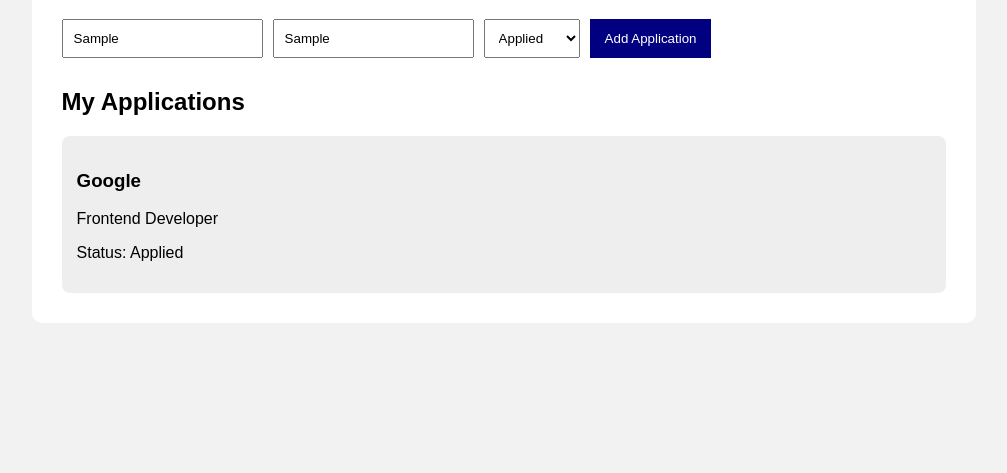
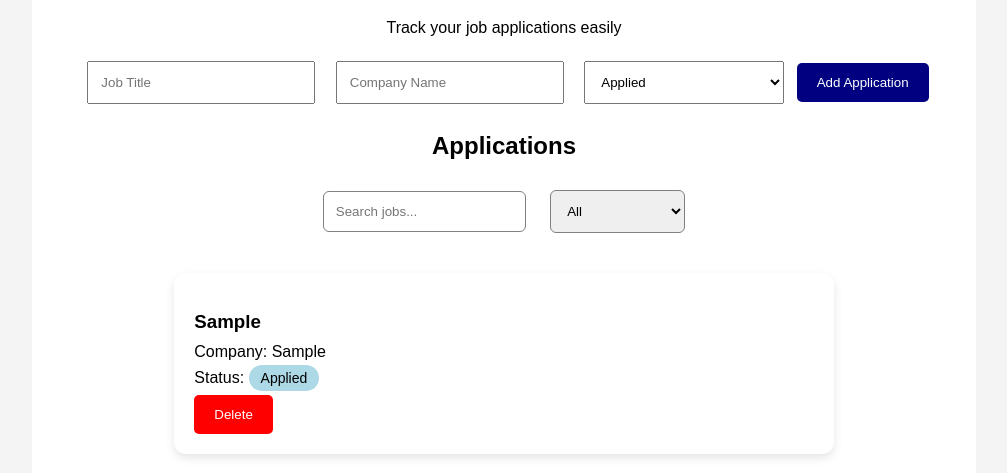
Before and after one commit to Bhoomikagupta61/Job-Tracker, a plain HTML site: page index.html in a window 1280 px wide. Both pictures are taken after typing "Sample", "Sample" into the empty fields and a click on the button "Add Application". Shown: the part 131-604 px from the top of the page, without its empty margins (136-1143 px from the left). Drawn offline with Linux system fonts and the light colour scheme.

Commit message:
Refactored job tracker JavaScript

```diff
--- a/index.html
+++ b/index.html
@@ -1,5 +1,6 @@
 <!DOCTYPE html>
 <html>
+
 <head>
     <title>Job Application Tracker</title>
     <link rel="stylesheet" href="style.css">
@@ -11,36 +12,58 @@
 
     <h1>Job Application Tracker</h1>
 
-    <div class="form">
+    <p>Track your job applications easily</p>
 
-        <input type="text" placeholder="Company Name">
 
-        <input type="text" placeholder="Job Role">
+    <div class="form-container">
 
-        <select>
+        <input type="text" id="jobTitle" placeholder="Job Title">
+
+        <input type="text" id="companyName" placeholder="Company Name">
+
+
+        <select id="jobStatus">
             <option>Applied</option>
             <option>Interview</option>
             <option>Rejected</option>
+            <option>Offer Received</option>
             <option>Selected</option>
         </select>
 
-        <button>Add Application</button>
+
+        <button id="addBtn">Add Application</button>
 
     </div>
 
 
-    <h2>My Applications</h2>
+    <h2>Applications</h2>
 
-    <div class="card">
 
-        <h3>Google</h3>
-        <p>Frontend Developer</p>
-        <p>Status: Applied</p>
+    <input type="text" id="searchInput" placeholder="Search jobs...">
+
+
+    <select id="filterStatus">
+
+        <option value="All">All</option>
+        <option value="Applied">Applied</option>
+        <option value="Interview">Interview</option>
+        <option value="Rejected">Rejected</option>
+        <option value="Offer Received">Offer Received</option>
+        <option value="Selected">Selected</option>
+
+    </select>
+
+
+    <div id="applications">
 
     </div>
 
 
 </div>
 
+
+<script src="script.js"></script>
+
 </body>
+
 </html>
--- a/script.js
+++ b/script.js
@@ -1,40 +1,42 @@
-const filterStatus = document.getElementById("filterStatus");
-const searchInput = document.getElementById("searchInput");
 const addBtn = document.getElementById("addBtn");
 const applications = document.getElementById("applications");
+const searchInput = document.getElementById("searchInput");
+const filterStatus = document.getElementById("filterStatus");
+
 
 let jobs = JSON.parse(localStorage.getItem("jobs")) || [];
 
-displayJobs();
+
+// Initial display
+displayJobs(jobs);
 
 
+// Add application
 addBtn.addEventListener("click", function () {
 
-    const jobTitle = document.getElementById("jobTitle").value;
-    const companyName = document.getElementById("companyName").value;
-    const jobStatus = document.getElementById("jobStatus").value;
+    const title = document.getElementById("jobTitle").value;
+    const company = document.getElementById("companyName").value;
+    const status = document.getElementById("jobStatus").value;
 
 
-    if(jobTitle === "" || companyName === "") {
+    if (title === "" || company === "") {
         alert("Please fill all fields");
         return;
     }
 
 
     const job = {
-        title: jobTitle,
-        company: companyName,
-        status: jobStatus
+        title,
+        company,
+        status
     };
 
 
     jobs.push(job);
 
+    saveJobs();
 
-    localStorage.setItem("jobs", JSON.stringify(jobs));
-
-
-    displayJobs();
+    displayJobs(jobs);
 
 
     document.getElementById("jobTitle").value = "";
@@ -44,110 +46,136 @@ addBtn.addEventListener("click", function () {
 
 
 
-function displayJobs(){
+// Display jobs
+function displayJobs(jobList) {
+
 
     applications.innerHTML = "";
 
 
-    jobs.forEach(function(job, index){
+    jobList.forEach(function(job) {
+
+
+        const index = jobs.indexOf(job);
 
 
         const card = document.createElement("div");
 
-        card.classList.add("job-card");
+        card.className = "job-card";
 
 
         card.innerHTML = `
+
             <h3>${job.title}</h3>
+
             <p>Company: ${job.company}</p>
-            <p>Status: <span class="status ${job.status.toLowerCase().replace(" ", "-")}">${job.status}</span></p>
-            <button class="delete-btn">Delete</button>
+
+            <p>
+                Status:
+                <span class="status ${job.status.toLowerCase().replace(" ","-")}">
+                ${job.status}
+                </span>
+            </p>
+
+            <button class="delete-btn">
+                Delete
+            </button>
+
         `;
+
+
+
+        card.querySelector(".delete-btn")
+        .addEventListener("click", function(){
+
+            jobs.splice(index,1);
+
+            saveJobs();
+
+            displayJobs(jobs);
+
+        });
+
 
 
         applications.appendChild(card);
 
 
+    });
 
-        card.querySelector(".delete-btn").addEventListener("click", function(){
+}
 
-            jobs.splice(index,1);
 
-            localStorage.setItem("jobs", JSON.stringify(jobs));
 
-            displayJobs();
+// Search
+searchInput.addEventListener("input", function(){
 
-        });
+
+    const text = searchInput.value.toLowerCase();
+
+
+    const filtered = jobs.filter(function(job){
+
+
+        return (
+
+            job.title.toLowerCase().includes(text) ||
+
+            job.company.toLowerCase().includes(text)
+
+        );
 
 
     });
 
-}
-searchInput.addEventListener("input", function(){
 
-    const searchText = searchInput.value.toLowerCase();
+    displayJobs(filtered);
 
-    const filteredJobs = jobs.filter(function(job){
-
-        return (
-            job.title.toLowerCase().includes(searchText) ||
-            job.company.toLowerCase().includes(searchText)
-        );
-
-    });
-
-
-    displayFilteredJobs(filteredJobs);
 
 });
 
 
 
-function displayFilteredJobs(filteredJobs){
 
-    applications.innerHTML = "";
+// Filter
+filterStatus.addEventListener("change", function(){
 
 
-    filteredJobs.forEach(function(job){
+    const selected = filterStatus.value;
 
 
-        const card = document.createElement("div");
+    if(selected === "All"){
 
-        card.classList.add("job-card");
+        displayJobs(jobs);
+
+        return;
+
+    }
 
 
-        card.innerHTML = `
-            <h3>${job.title}</h3>
-            <p>Company: ${job.company}</p>
-            <p>Status: <span class="status ${job.status.toLowerCase().replace(" ", "-")}">${job.status}</span></p>
-        `;
+    const filtered = jobs.filter(function(job){
 
 
-        applications.appendChild(card);
+        return job.status === selected;
+
 
     });
 
-}
-filterStatus.addEventListener("change", function(){
 
-    const selectedStatus = filterStatus.value;
+    displayJobs(filtered);
 
 
-    if(selectedStatus === "All"){
-
-        displayJobs();
-
-    } else {
-
-        const filteredJobs = jobs.filter(function(job){
-
-            return job.status === selectedStatus;
-
-        });
+});
 
 
-        displayFilteredJobs(filteredJobs);
 
-    }
 
-});
+// Save to LocalStorage
+function saveJobs(){
+
+    localStorage.setItem(
+        "jobs",
+        JSON.stringify(jobs)
+    );
+
+}
--- a/style.css
+++ b/style.css
@@ -1,47 +1,141 @@
 body {
-    background-color: #f2f2f2;
+    background-color: #f4f4f4;
     font-family: Arial, sans-serif;
 }
 
 
 .container {
+
     width: 70%;
     margin: 40px auto;
     background: white;
     padding: 30px;
-    border-radius: 10px;
+    text-align: center;
+    border-radius: 12px;
+
 }
 
 
 h1 {
+
     text-align: center;
+
 }
 
 
-.form {
-    display: flex;
-    gap: 10px;
-    margin-bottom: 30px;
-}
+.form-container input,
+.form-container select {
 
+    padding: 12px;
+    margin: 8px;
+    width: 200px;
 
-input, select {
-    padding: 10px;
 }
 
 
 button {
+
+    padding: 12px 20px;
+    border: none;
     background-color: navy;
     color: white;
-    border: none;
-    padding: 10px 15px;
+    border-radius: 5px;
+    cursor: pointer;
+
 }
 
 
-.card {
+button:hover {
 
-    background: #eeeeee;
-    padding: 15px;
-    border-radius: 8px;
+    opacity: 0.8;
 
 }
+
+
+#applications {
+
+    margin-top: 30px;
+
+}
+
+
+.job-card {
+
+    background: white;
+    padding: 20px;
+    margin: 15px auto;
+    width: 70%;
+    border-radius: 12px;
+    text-align: left;
+    box-shadow: 0 4px 10px rgba(0,0,0,0.1);
+
+}
+
+
+.job-card h3 {
+
+    margin-bottom: 10px;
+
+}
+
+
+.job-card p {
+
+    margin: 8px 0;
+
+}
+
+
+#searchInput,
+#filterStatus {
+
+    padding: 12px;
+    margin: 10px;
+    border-radius: 6px;
+    border: 1px solid gray;
+
+}
+
+
+.delete-btn {
+
+    background-color: red;
+
+}
+
+
+.status {
+
+    padding: 5px 12px;
+    border-radius: 15px;
+    font-size: 14px;
+
+}
+
+
+.applied {
+
+    background-color: lightblue;
+
+}
+
+
+.interview {
+
+    background-color: lightyellow;
+
+}
+
+
+.rejected {
+
+    background-color: lightcoral;
+
+}
+
+
+.offer-received {
+
+    background-color: lightgreen;
+
+}
```
